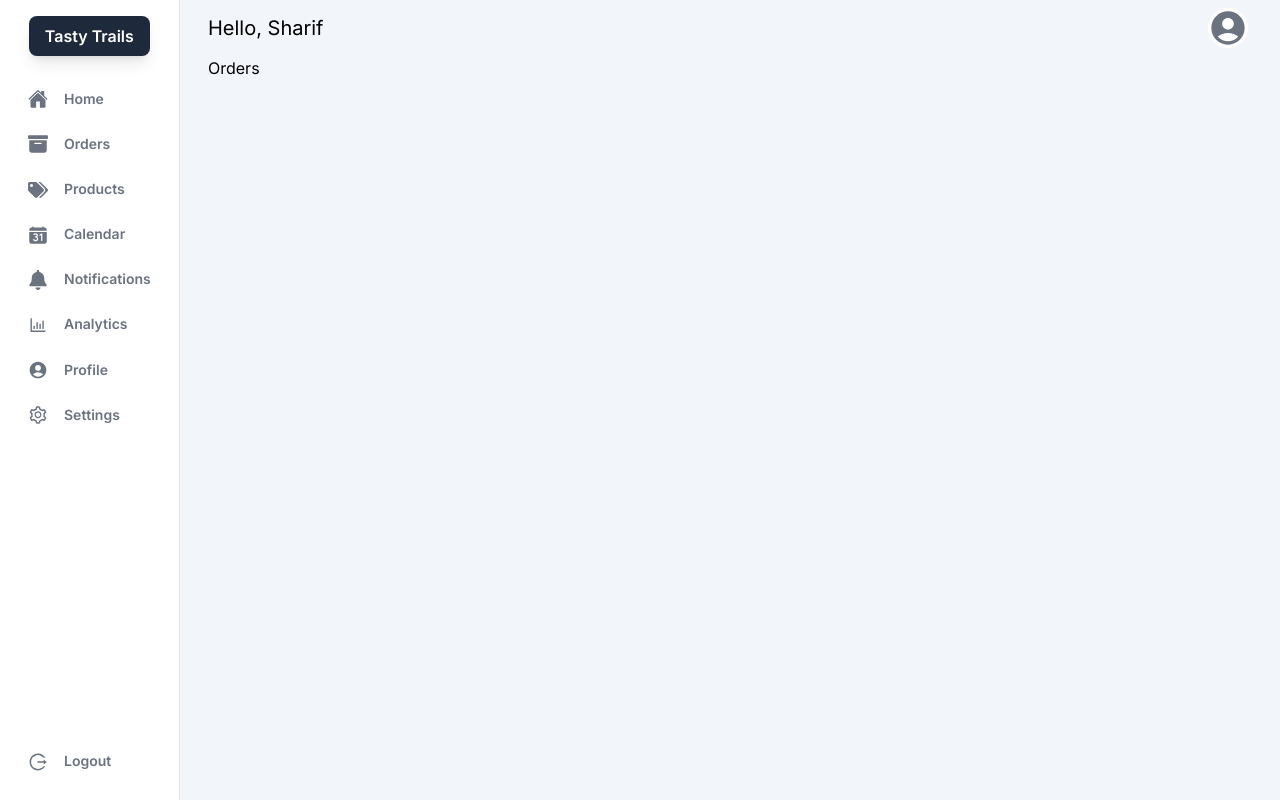
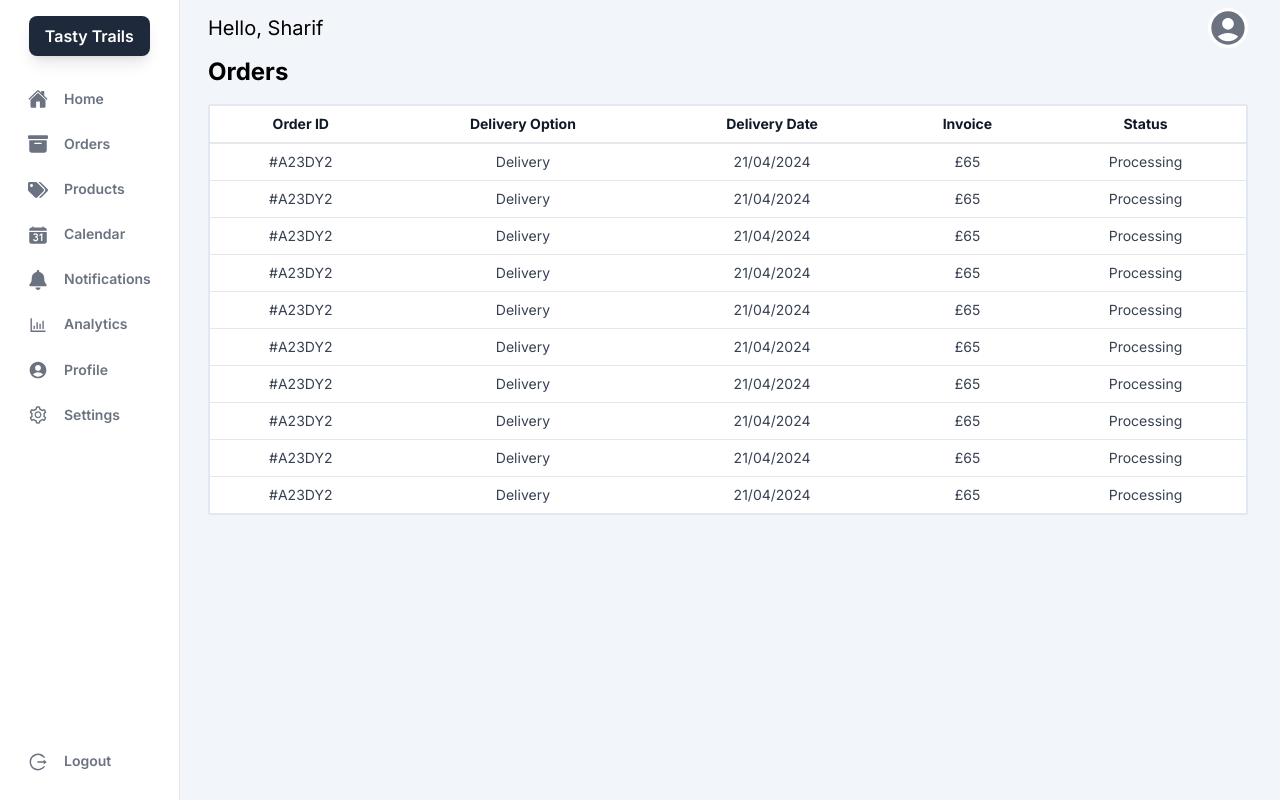
Before and after one commit to sharif2315/tasty-trails-ui, a Next.js app: page /dashboard/orders in a window 1280 px wide. Built offline with nearby package versions, Linux system fonts and the light colour scheme.

Commit message:
orders section wip

```diff
--- a/app/dashboard/orders/page.tsx
+++ b/app/dashboard/orders/page.tsx
@@ -1,8 +1,11 @@
+import OrdersTableView from "@/components/OrdersTable/TableView"
+
 const Orders = () => {
     return (
-        <>
-            <h1>Orders</h1>
-        </>
+        <div className="grid gap-4">
+            <h1 className="font-bold text-2xl">Orders</h1>
+            <OrdersTableView />
+        </div>
     )
 }
 export default Orders
--- a/app/dashboard/page.tsx
+++ b/app/dashboard/page.tsx
@@ -1,5 +1,5 @@
 // import Sidebar from "@/components/Sidebar"
-import OrdersSection from "@/components/OrdersSection"
+import OrdersSection from "@/components/OrdersTable/Section"
 // import Navbar from "@/components/Navbar"
 import StatsSection from "@/components/StatsSection"
 
--- a/components/OrdersCardView.tsx
+++ b/components/OrdersTable/CardList.tsx
@@ -1,5 +1,5 @@
 import React from "react";
-import { ordersData } from "./OrdersSection";
+import { ordersData } from "./Section";
 
 // TODO: Card for Top 5 Selling Products
 // fields: imgUrl, name, quantitySold, totalSales
@@ -35,7 +35,7 @@ const CardItem: React.FC<OrderProps> = ({ orderRef, orderItems, customerName, de
     )
 }
 
-const OrdersCardView = () => {
+const CardList = () => {
     return (
         <div className="grid gap-4">
 
@@ -63,4 +63,4 @@ const OrdersCardView = () => {
     )
 }
 
-export default OrdersCardView
+export default CardList
--- a/components/OrdersSection.tsx
+++ b/components/OrdersTable/Section.tsx
@@ -1,6 +1,7 @@
 import React from 'react'
-import OrdersCardView from './OrdersCardView';
-import OrdersTable from './OrdersTable';
+import CardList from './CardList';
+import Table from './Table';
+import TableView from './TableView';
 
 // Recent Orders
 // name, category, price
@@ -20,24 +21,14 @@ const ordersdf = [
 ]
 export const ordersData = Array.from({ length: 10 }, () => ordersdf).flat();
 
-const OrdersSection = () => {
+const Section = () => {
     return (
 
         <div className="grid gap-4">
-
             <h1 className="font-bold text-2xl">Recent Orders</h1>
-
-            <div className='hidden md:block'>
-                <OrdersTable />
-            </div>
-
-            <div className="md:hidden">
-                <OrdersCardView />
-            </div>
-
-
+            <TableView/>
         </div>
     )
 }
 
-export default OrdersSection
+export default Section
--- /dev/null
+++ b/components/OrdersTable/TableView.tsx
@@ -0,0 +1,19 @@
+import React from 'react'
+import Table from './Table'
+import CardList from './CardList'
+
+const TableView = () => {
+    return (
+        <>
+            <div className='hidden md:block'>
+                <Table />
+            </div>
+
+            <div className="md:hidden">
+                <CardList />
+            </div>
+        </>
+    )
+}
+
+export default TableView
```
Also changed, not shown: components/OrdersTable/Table.tsx (renamed from components/OrdersTable.tsx, +4 -4 lines).
